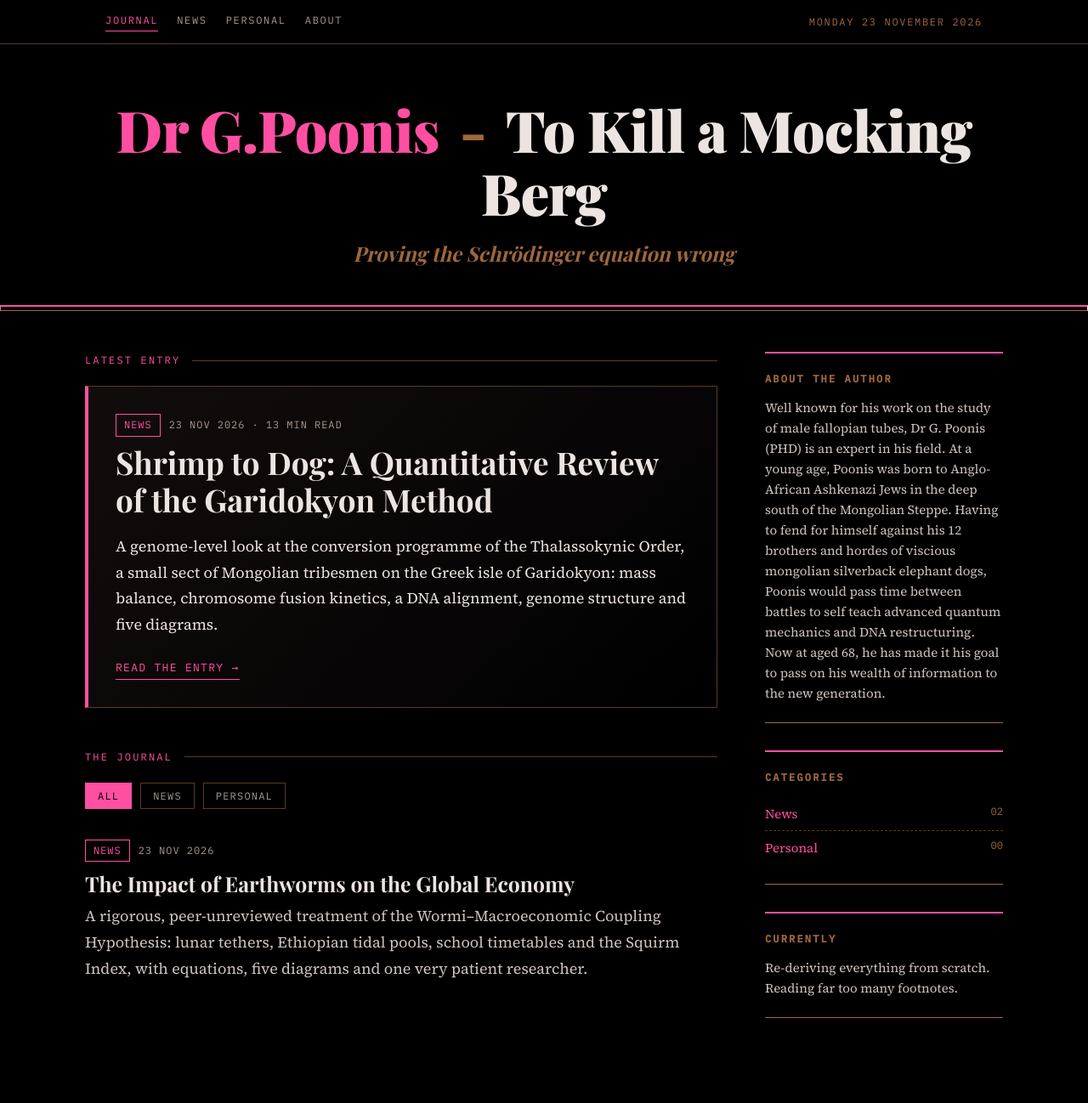
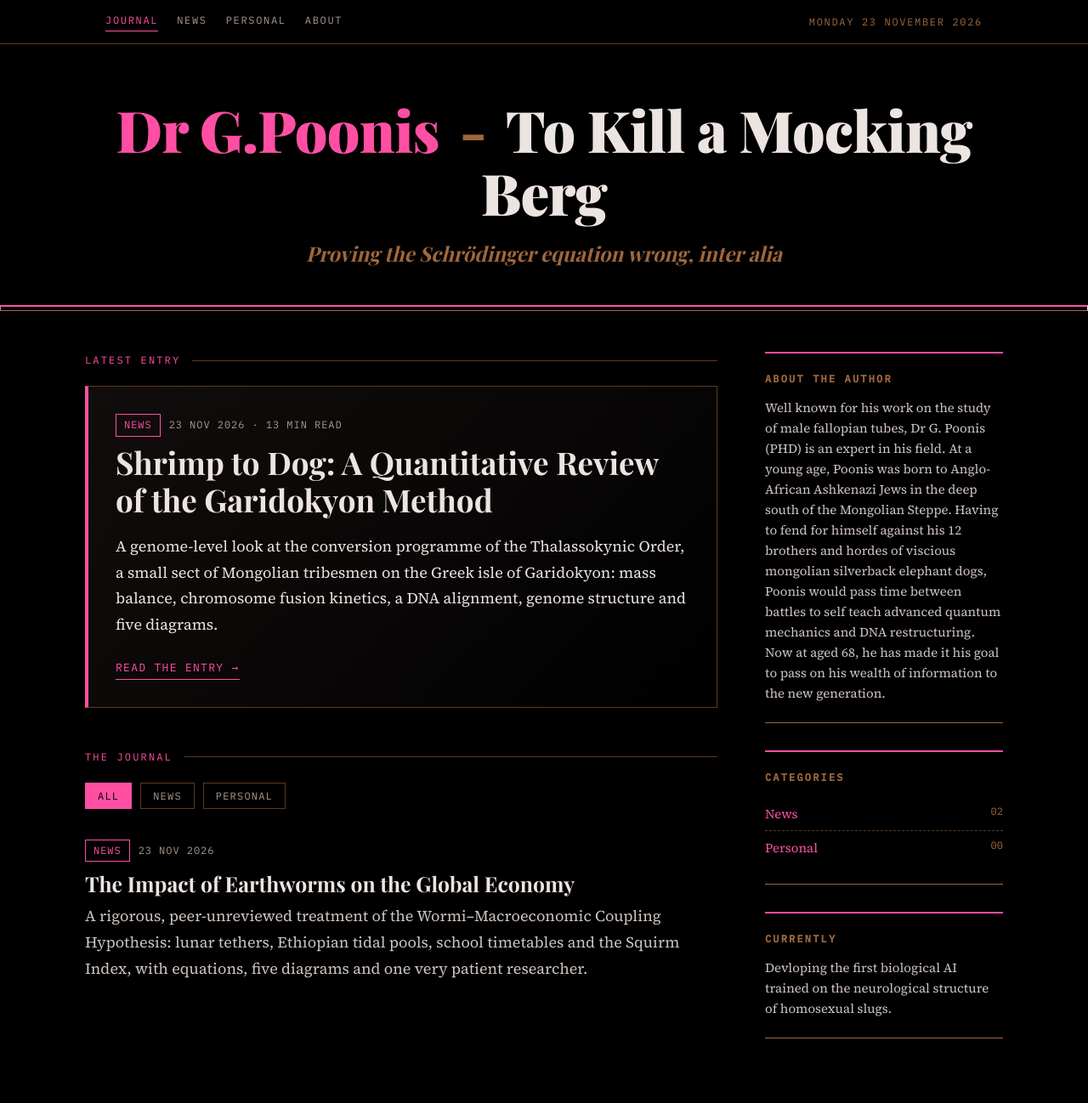
Before and after one commit to gregpoonis/Poonipedia, a plain HTML site: page index.html in a window 1280 px wide. Shown: the top 1298 px of the page at 85% size. Drawn offline with nearby package versions, Linux system fonts and the light colour scheme; a web font is replaced by a local one.

Commit message:
Update subtitle and side-block content in index.html

```diff
--- a/index.html
+++ b/index.html
@@ -26,7 +26,7 @@
 
   <header class="masthead wrap">
     <h1><span class="author">Dr G.Poonis</span> <span class="dash">-</span> To Kill a Mocking Berg</h1>
-    <p class="subtitle">Proving the Schrödinger equation wrong</p>
+    <p class="subtitle">Proving the Schrödinger equation wrong, inter alia</p>
   </header>
   <hr class="rule">
 
@@ -73,7 +73,7 @@
 
       <div class="side-block">
         <h4>Currently</h4>
-        <p>Re-deriving everything from scratch. Reading far too many footnotes.</p>
+        <p>Devloping the first biological AI trained on the neurological structure of homosexual slugs.</p>
       </div>
     </aside>
   </main>
```
